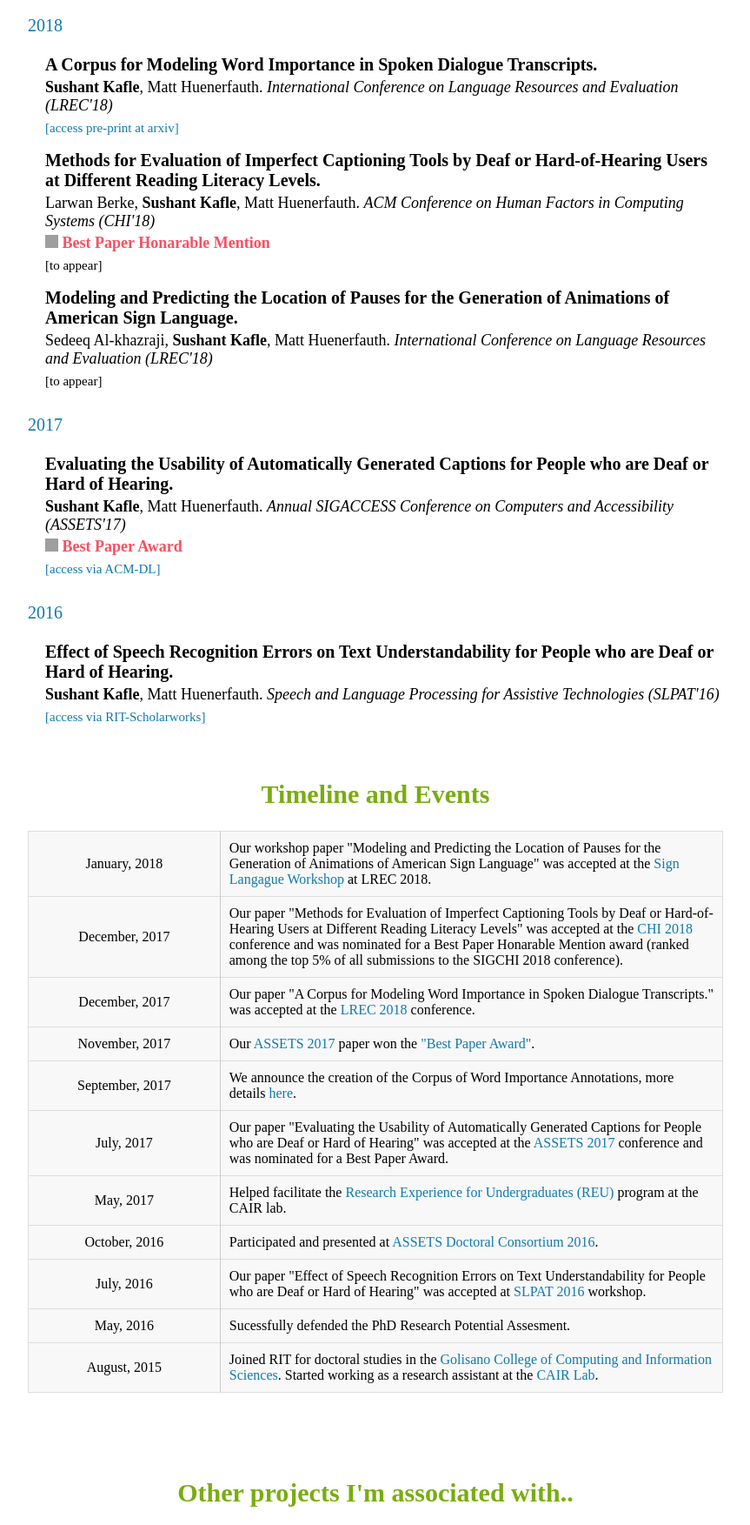
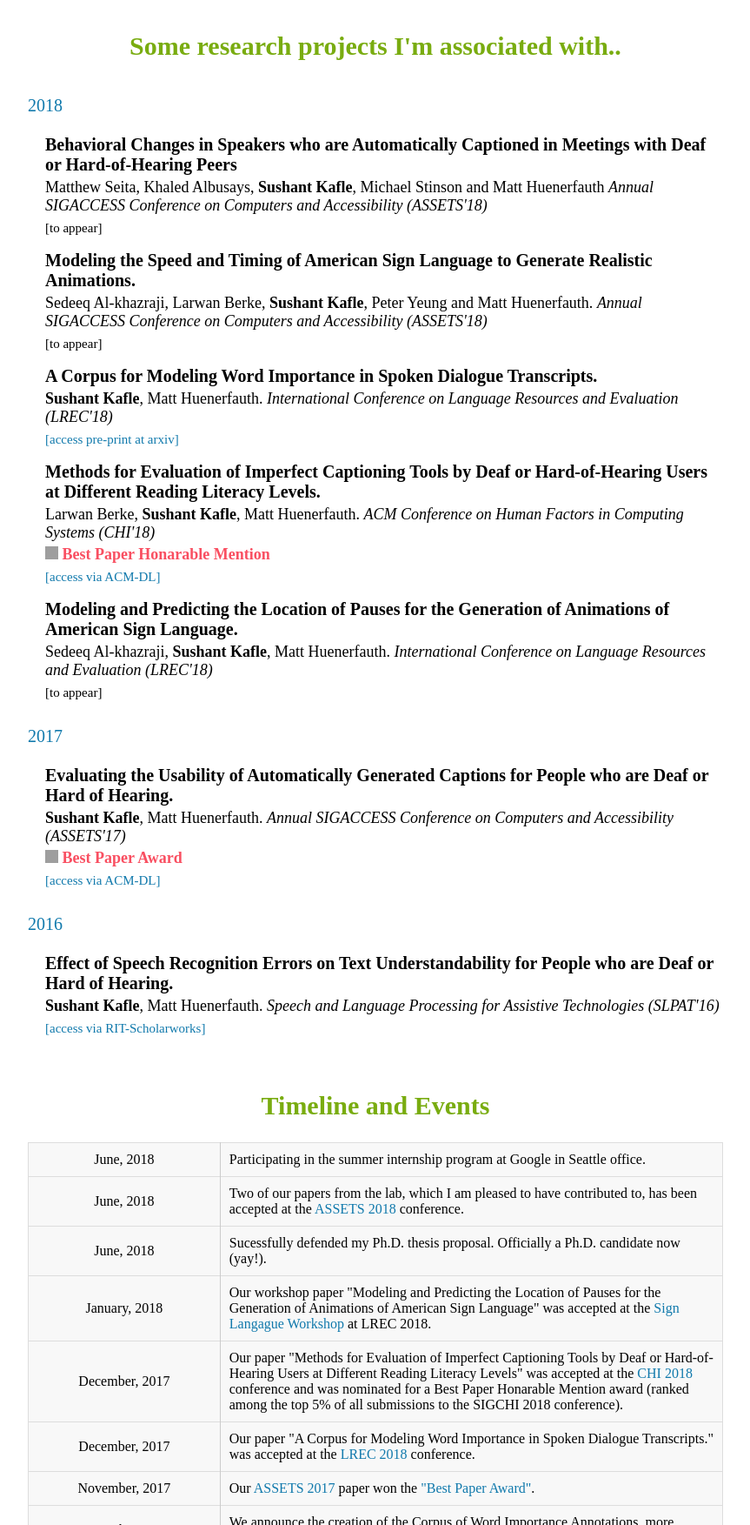
Before and after one commit to SushantKafle/sushantkafle.github.io, a plain HTML site: page plain/index.html in a window 1280 px wide. Shown: the part 924-2677 px from the top of the page at 87% size, without its empty margins (208-1071 px from the left). Drawn offline with Linux system fonts and the light colour scheme; grey boxes are pictures that could not be loaded; a web font is replaced by a local one.

Commit message:
update June, 2018

```diff
--- a/plain/index.html
+++ b/plain/index.html
@@ -35,12 +35,12 @@
             <h1>Sushant Kafle</h1>
             <div id="email">sushant <span id="at">@</span> mail.rit.edu</div>
             <div id="education">
-            <i>PhD Student,</i><br/>
+            <i>Ph.D. Candidate,</i><br/>
             Computing and Information Science, <br/> GCCIS, RIT
             </div>
             <div id="navBar">
                 <ul id="mainNav">
-                    <li><a href="CV/cv-2018.pdf">Curriculam Viate </a></li>
+                    <li><a href="CV/cv-2018-June.pdf">Curriculam Viate </a></li>
                     <li><a href="#research"> Publications </a></li>
                     <li><a href="#projects"> Projects </a></li>
                     <li><a href="#news"> News </a></li>
@@ -63,7 +63,11 @@
                 </div>
             </div>
             <div id="details">
-                I am a third year Ph.D. student in Computing and Information Science at the Golisano College of Computing and Information Science, Rochester Institute of Technology (RIT) under the advisement of Prof. <a href="http://huenerfauth.ist.rit.edu">Matt Huenerfauth</a>. My current research aims to inform the design and the evaluation of Automatic Speech Recognition (ASR) technology for use in captioning for people who are deaf or hard of hearing (DHH). More specifically, my current work explores the modeling of the importance of words in understanding the meaning of a spoken message and/or a text for various group of readers.<br/><br/>
+                I am a third year Ph.D. student in Computing and Information Science at the Golisano College of Computing and Information Science, Rochester Institute of Technology (RIT) under the advisement of Prof. <a href="http://huenerfauth.ist.rit.edu">Matt Huenerfauth</a>. My research aims to inform the design and the evaluation of Automatic Speech Recognition (ASR) technology for use in captioning for people who are deaf or hard of hearing (DHH).
+                More specifically, my current work explores the modeling of the importance of words in understanding the meaning of a spoken message and/or a text for various group of readers.
+                <br/><br/>
+                This summer (starting June 2018), I will be participating in an internship program offered by Google. I will be working with the Research and Machine Intellegence (Cebebra) team in the <a hreaf="https://careers.google.com/locations/seattle-kirkland/">Seattle office</a>, in the a11y research space.<br/><br/>
+
                 <b>Research Statement:</b> I am interested in applying machine learning concepts in building linguistic- and speech-based technologies that benefit humans; by designing and validating them through real-world observations and studies with users.<br/><br/>
                 <b>Technical Interests:</b> Natural Language Processing, Human-Computer Interaction, Speech Processing, Machine Learning.<br/>
             </div>
@@ -75,6 +79,18 @@
 
             <div class="pub-date">2018</div>
             <div class="pub-item">
+                <div class="pub-title">Behavioral Changes in Speakers who are Automatically Captioned in Meetings with Deaf or Hard-of-Hearing Peers</div>
+                <div class="pub-detail">Matthew Seita, Khaled Albusays, <b>Sushant Kafle</b>, Michael Stinson and Matt Huenerfauth <i>Annual SIGACCESS Conference on Computers and Accessibility (ASSETS'18)</i></div>
+                <div class="pub-access">[to appear]</div>
+            </div>
+
+            <div class="pub-item">
+                <div class="pub-title">Modeling the Speed and Timing of American Sign Language to Generate Realistic Animations.</div>
+                <div class="pub-detail">Sedeeq Al-khazraji, Larwan Berke, <b>Sushant Kafle</b>, Peter Yeung and Matt Huenerfauth. <i>Annual SIGACCESS Conference on Computers and Accessibility (ASSETS'18)</i></div>
+                <div class="pub-access">[to appear]</div>
+            </div>
+
+            <div class="pub-item">
                 <div class="pub-title">A Corpus for Modeling Word Importance in Spoken Dialogue Transcripts.</div>
                 <div class="pub-detail"><b>Sushant Kafle</b>, Matt Huenerfauth. <i>International Conference on Language Resources and Evaluation (LREC'18)</i></div>
                 <div class="pub-access"><a href="https://arxiv.org/abs/1801.09746">[access pre-print at arxiv]</a></div>
@@ -84,7 +100,8 @@
                 <div class="pub-title">Methods for Evaluation of Imperfect Captioning Tools by Deaf or Hard-of-Hearing Users at Different Reading Literacy Levels.</div>
                 <div class="pub-detail">Larwan Berke, <b>Sushant Kafle</b>, Matt Huenerfauth. <i>ACM Conference on Human Factors in Computing Systems (CHI'18) </i></div>
                 <div class="pub-award"><img src="https://assets17.sigaccess.org/images/award.png"> Best Paper Honarable Mention</div>
-                <div class="pub-access">[to appear]</div>
+                <div class="pub-access"><a href="https://dl.acm.org/authorize?N650482">[access via ACM-DL]</a></div>
+
             </div>
 
             <div class="pub-item">
@@ -115,6 +132,21 @@
             <h2> Timeline and Events </h2>
             <table class="tableSection">
                 <tbody>
+                    <tr>
+                        <td style="width:25%;text-align:center;"> June, 2018 </td>
+                        <td>Participating in the summer internship program at Google in Seattle office.</td>
+                    </tr>
+
+                    <tr>
+                        <td style="width:25%;text-align:center;"> June, 2018 </td>
+                        <td>Two of our papers from the lab, which I am pleased to have contributed to, has been accepted at the <a href="https://assets18.sigaccess.org/" >ASSETS 2018</a> conference.</td>
+                    </tr>
+
+                    <tr>
+                        <td style="width:25%;text-align:center;"> June, 2018 </td>
+                        <td>Sucessfully defended my Ph.D. thesis proposal. Officially a Ph.D. candidate now (yay!). </td>
+                    </tr>
+
                     <tr>
                         <td style="width:25%;text-align:center;"> January, 2018 </td>
                         <td> Our workshop paper "Modeling and Predicting the Location of Pauses for the Generation of Animations of American Sign Language" was accepted at the <a href="https://www.sign-lang.uni-hamburg.de/lrec/workshops.html" >Sign Langague Workshop</a> at LREC 2018.</td>
```
Also changed, not shown: 1 other file.
